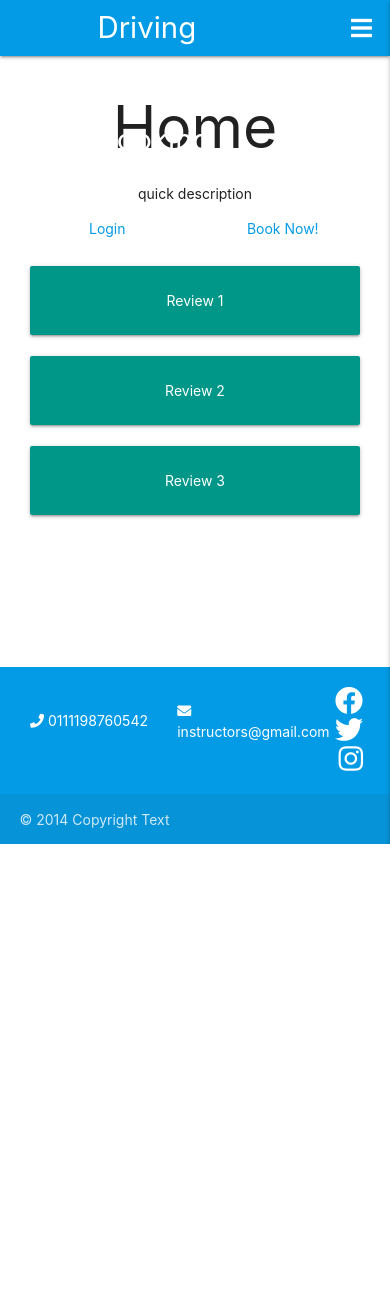
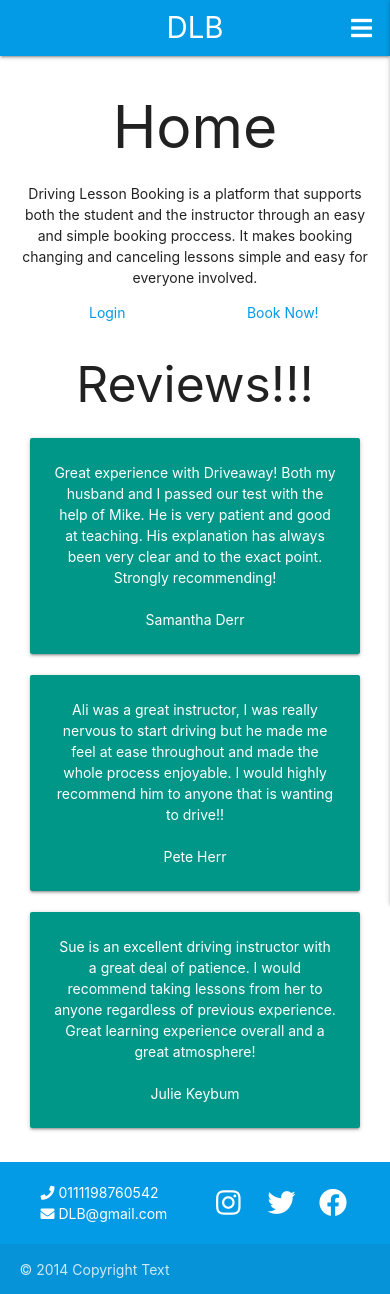
Before and after one commit to JamieS56/Milestone-Project-3, a Flask app: page / in a window 390 px wide. Before the commit the page ends 844 px from the top, so only its background shows below. Run offline with Flask 2, Linux system fonts and the light colour scheme; some libraries are stand-ins or nearby versions.

Commit message:
fixed text shadow on header and made footer layout not squished on mobile.

```diff
--- a/static/script.js
+++ b/static/script.js
@@ -11,12 +11,16 @@ $(document).ready(function () {
         i18n: {
             done: "Select"
         },
-        isRTL: true
+
     })
+
+    // The edit users button that removes the disabled attribute.
 
     $(".editUserButton").click(function(){
         $('.input-field').children(':disabled').removeAttr('disabled')
         $('select').removeAttr('disabled')
     })
 
+
+
 })
--- a/static/style.css
+++ b/static/style.css
@@ -1,6 +1,7 @@
 footer i{
     align-self: center;
     margin: auto;
+    padding:0;
 
 }
 body {
--- a/templates/base.html
+++ b/templates/base.html
@@ -17,21 +17,19 @@
     <script src="../static/script.js"></script>
     <link rel="stylesheet" href="../static/style.css">
 
-    <title>DIB</title>
+    <title>DLB</title>
 </head>
 
 <body>
     <header>
         <!-- navbar taken from materialize and using the jinja from the Task Managaer Project to set the navbar depending on who is logged in.-->
         <!-- top navbar -->
-        <nav class="nav-extended text-shadow light-blue darken-1">
+        <nav class="nav-extended light-blue darken-1">
             <div class="nav-wrapper">
-                <a href="#" class="brand-logo">Driving Lesson Booking</a>
+                <a href="{{ url_for('home') }}" class="brand-logo hide-on-small-only">Driving Lesson Booking</a>
+                <a href="{{ url_for('home') }}" class="brand-logo hide-on-med-and-up">DLB</a>
                 <a href="#" data-target="mobile-demo" class="sidenav-trigger right"><i class="fas fa-bars"></i></a>
                 <ul class="right hide-on-med-and-down">
-                    <li>
-                        <h4 class="center-align light-blue-text text-darken 4">Driving Lesson Booking</h4>
-                    </li>
                     <li><a href="{{ url_for('home') }}">Home</a></li>
                     {% if session.user %}
                     <li><a href="{{ url_for('bookLesson', username=session['user']) }}">Book a Lesson</a></li>
@@ -96,19 +94,18 @@
         {% endblock %}
     </main>
 
-    <footer class="page-footer text-shadow light-blue darken-1">
+    <footer class="page-footer light-blue darken-1">
         <div class="container">
             <div class="row valign-wrapper">
-                <div class="col l6 s12">
-                    <div class="row valign-wrapper">
-                        <div class="col s6"><i class="fas fa-phone"></i> 0111198760542</div>
-                        <div class="col s6"><i class="fas fa-envelope"></i> instructors@gmail.com</div>
+                <div class="col s12 m6">
+                <div class="col"><i class="fas fa-phone"></i> 0111198760542</div>
+                <div class="col"><i class="fas fa-envelope"></i> DLB@gmail.com</div>
             </div>
-                </div>
-                <div class="col l6 s12 ">
-                    <div class="col right"><i class="fab fa-facebook fa-2x"></i></div>
-                    <div class="col right"><i class="fab fa-twitter fa-2x"></i></div>
-                    <div class="col right"><i class="fab fa-instagram fa-2x"></i></div>
+
+            <div class="col s12 m6 ">
+                <div class="col s4 m2 right"><i class="fab fa-facebook fa-2x"></i></div>
+                <div class="col s4 m2 right"><i class="fab fa-twitter fa-2x"></i></div>
+                <div class="col s4 m2 right"><i class="fab fa-instagram fa-2x"></i></div>
             </div>
             </div>
         </div>
--- a/templates/home.html
+++ b/templates/home.html
@@ -1,32 +1,47 @@
-
   {% extends "base.html" %}
   {% block content %}
   <h1 class='center-align'>Home</h1>
-<p>quick description </p>
+  <p>Driving Lesson Booking is a platform that supports both the student and the instructor through an easy and simple
+    booking proccess. It makes booking changing and canceling lessons simple and easy for everyone involved. </p>
   <div class="row">
-    <div class="col s6"><a href="#">Login</a></div>
-    <div class="col s6"><a href="#">Book Now!</a></div>
+    <div class="col s6"><a href="{{ url_for('login') }}">Login</a></div>
+    <div class="col s6"><a href="{{ url_for('bookLesson', username=session['user']) }}">Book Now!</a></div>
   </div>
 
   <div class="row">
-
+    <h2>Reviews!!!</h2>
     <div class="col s12 m4">
       <div class="card-panel teal">
-        <span class="white-text">Review 1
+        <span class="white-text">
+          <div class="review">Great experience with Driveaway! Both my husband and I passed our test with the help of
+            Mike. He is very patient and good at teaching. His explanation has always been very clear and to the exact
+            point. Strongly recommending!</div>
+          <br>
+          <span>Samantha Derr</span>
         </span>
       </div>
     </div>
 
     <div class="col s12 m4">
       <div class="card-panel teal">
-        <span class="white-text">Review 2
+        <span class="white-text">
+          <div class="review">Ali was a great instructor, I was really nervous to start driving but he made me feel
+            at ease throughout and made the whole process enjoyable. I would highly recommend him to anyone that is
+            wanting to drive!!</div>
+          <br>
+          <span>Pete Herr</span>
         </span>
       </div>
     </div>
 
     <div class="col s12 m4">
       <div class="card-panel teal">
-        <span class="white-text">Review 3
+        <span class="white-text">
+          <div class="review">Sue is an excellent driving instructor with a great deal of patience. I would recommend
+            taking lessons from her to anyone regardless of previous experience. Great learning experience overall and a
+            great atmosphere!</div>
+          <br>
+          <span>Julie Keybum</span>
         </span>
       </div>
     </div>
```
Also changed, not shown: templates/bookLesson.html (+10 -12 lines). Lines whose indentation alone changed are shown as unchanged.
